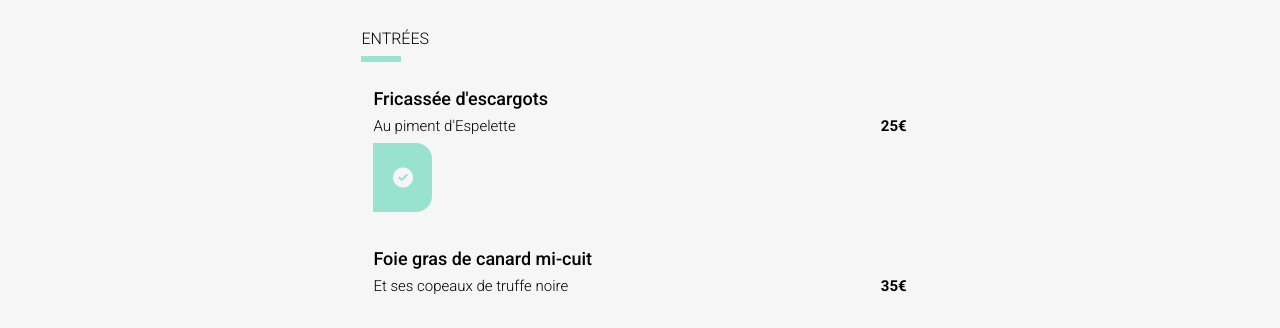
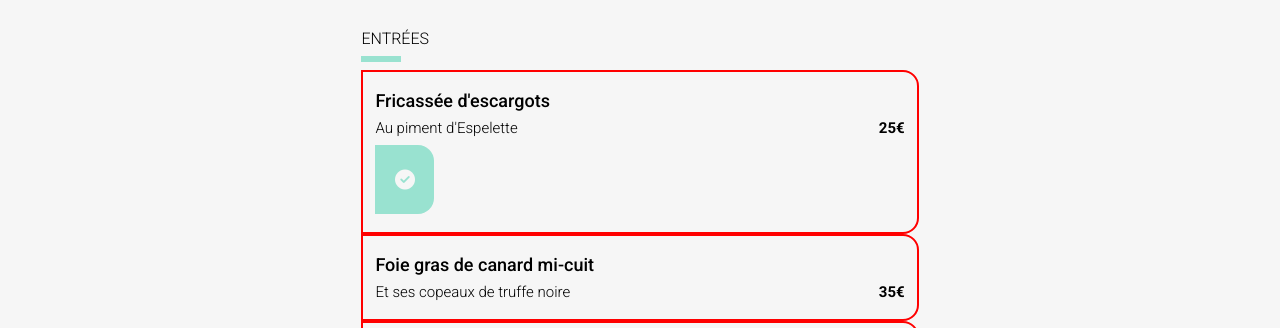
Before and after one commit to gulliet/Omyfood, a plain HTML site: page restaurant-1.html in a window 1280 px wide. Shown: the part 471-799 px from the top of the page. Drawn offline with Linux system fonts and the light colour scheme; a web font is replaced by a local one.

Commit message:
Added border radius to the card content.

```diff
--- a/sass/style-restaurant.scss
+++ b/sass/style-restaurant.scss
@@ -196,6 +196,9 @@ a {
     width: 100%;
     padding: 18px 12px;
     gap: 8px;
+    border-top-right-radius: 1rem;
+    border-bottom-right-radius: 1rem;
+    border: 2px solid red;
 
     & h3 {
         font-size: 18px;
```
Also changed, not shown: assets/css/style-restaurant.css, 1 other file.
